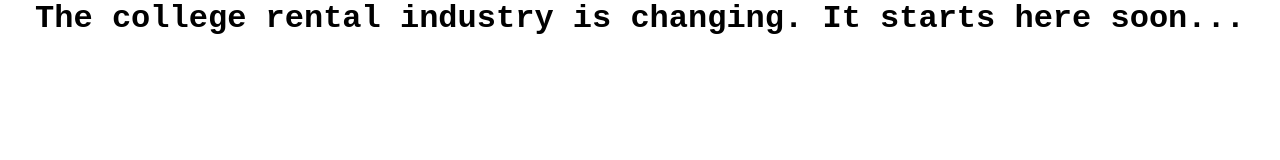
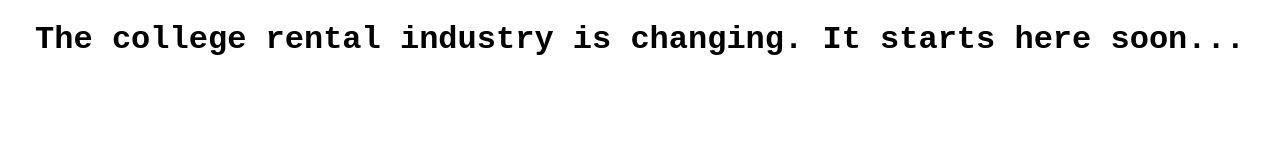
Before and after one commit to reazi-devs/reazi-devs.github.io, a plain HTML site: page index.html in a window 1280 px wide. Drawn offline with Linux system fonts and the light colour scheme.

Commit message:
HTML edits

```diff
--- a/index.css
+++ b/index.css
@@ -4,10 +4,9 @@ body {
 }
 
 div {
-    f
     display: flex;
     justify-content: center;
     align-items: center;
-    font-family: "Courier New";
+    font-family: "Courier New", serif;
     padding: 0px;
 }
```
